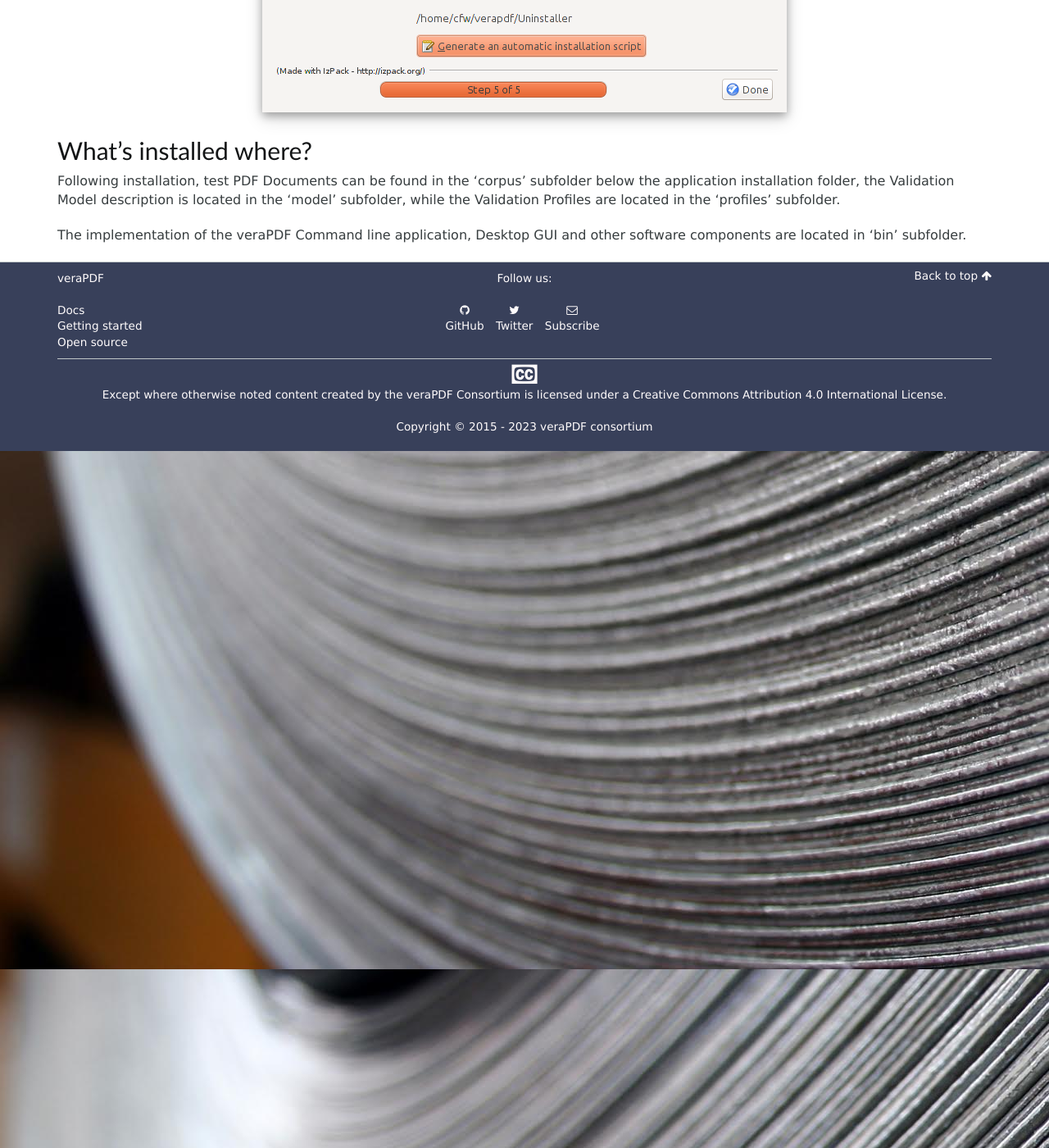
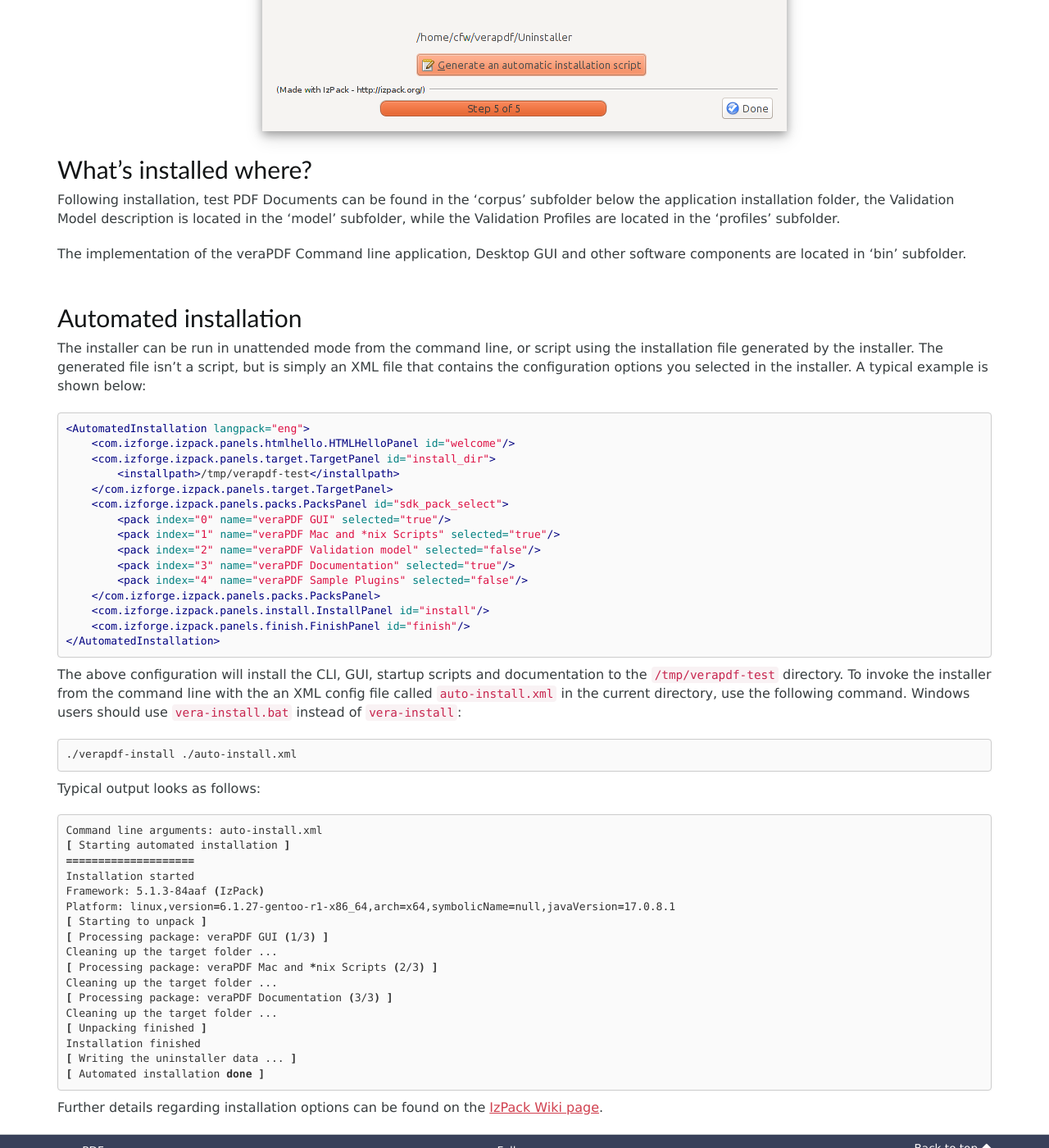
Before and after one commit to veraPDF/veraPDF.github.io, a Jekyll site: the page built from install/index.md, in a window 1280 px wide and 1400 px high, scrolled down 3729 px. Shown: the whole window at 82% size. Built offline with Jekyll 4.4.1, drawn with Linux system fonts in a browser that asks for light colours; nearby versions of some CDN libraries; some of the changed text lies outside the part shown.

Commit message:
FEAT: Automated install instructions.

````diff
--- a/install/index.md
+++ b/install/index.md
@@ -3,8 +3,8 @@ layout: page
 title: Installing veraPDF
 ---
 
-Downloading the Installer
--------------------------
+## Downloading the Installer
+
 There are currently two versions of veraPDF:
 
 - the veraPDF Greenfield implementation built around a bespoke PDF parser and
@@ -26,11 +26,12 @@ This gives four possible downloads:
 {:.table }
 
 ### Verifying the installer download
+
 If you want to verify your download for security and integrity then first download the GPG signature file into the same directory as the installer zip. You'll need a copy of our GPG key. You can get it [from our downloads site](https://software.verapdf.org/keys/KEY) or from a keyserver:
 <kbd>gpg --keyserver keyserver.ubuntu.com --recv 78B17FE7</kbd>. Once the key is imported you can use it to verify the zip archive with the signature, e.g. <kbd>gpg --verify verapdf-installer.zip.asc</kbd>.The public key fingerprint is `13DD 102B 4DD6 9354 D12D E5A8 3184 8632 78B1 7FE7`.
 
-What's in the installer?
-------------------------
+## What's in the installer?
+
 All versions of the installer are provided as a zip file that contains:
 
 - the Java installer and application as a single jar file,
@@ -46,39 +47,44 @@ resources, including:
 - test PDF Documents; and
 - the veraPDF Validation Profiles.
 
-Using the veraPDF installer
----------------------------
+## Using the veraPDF installer
+
 The installer simply unpacks components from the installer package to the local
 computer. It consists of five steps:
 
 ### 1: About veraPDF
+
 The first tells you which version of the software you're installing:
 
 ![veraPDF Installer folder selection screen](/images/installer/screen1.png "veraPDF installer step 1 of 5"){: .img-responsive .center-block}
 
 ### 2: Choose installation location
+
 At step two, you can specify the installation folder:
 
 ![veraPDF Installer folder selection screen](/images/installer/screen2.png "veraPDF installer step 2 of 5"){: .img-responsive .center-block}
 
 ### <a name="step3"></a>3: Select components
+
 Screen three allows you to select the components to be installed:
 
 ![veraPDF Installer pack selection screen](/images/installer/screen3.png "veraPDF installer step 3 of 5"){: .img-responsive .center-block}
 
 ### 4: Installation
+
 The fourth stage installs the selected components to the chosen location:
 
 ![veraPDF Installer pack selection screen](/images/installer/screen4.png "veraPDF installer step 4 of 5"){: .img-responsive .center-block}
 
 ### 5: Generate installation script
+
 It is possible to generate an installation script that can be used to repeat
-the installation on another computer:
+the installation on another computer, see [Automated installation](#autoinstall) below:
 
 ![veraPDF Installer script screen](/images/installer/screen5.png "veraPDF installer step 4 of 5"){: .img-responsive .center-block}
 
-What's installed where?
------------------------
+## What's installed where?
+
 Following installation, test PDF Documents can be found in the ‘corpus’ subfolder
 below the application installation folder, the Validation Model description is
 located in the ‘model’ subfolder, while the Validation Profiles are located in
@@ -86,3 +92,60 @@ the ‘profiles’ subfolder.
 
 The implementation of the veraPDF Command line application, Desktop GUI and
 other software components are located in ‘bin’ subfolder.
+
+<a id="autoinstall" name="autoinstall"/>
+
+## Automated installation
+
+The installer can be run in unattended mode from the command line, or script using the installation file generated by the installer.
+The generated file isn't a script, but is simply an XML file that contains the configuration options you selected in the installer.
+A typical example is shown below:
+
+```xml
+<AutomatedInstallation langpack="eng">
+    <com.izforge.izpack.panels.htmlhello.HTMLHelloPanel id="welcome"/>
+    <com.izforge.izpack.panels.target.TargetPanel id="install_dir">
+        <installpath>/tmp/verapdf-test</installpath>
+    </com.izforge.izpack.panels.target.TargetPanel>
+    <com.izforge.izpack.panels.packs.PacksPanel id="sdk_pack_select">
+        <pack index="0" name="veraPDF GUI" selected="true"/>
+        <pack index="1" name="veraPDF Mac and *nix Scripts" selected="true"/>
+        <pack index="2" name="veraPDF Validation model" selected="false"/>
+        <pack index="3" name="veraPDF Documentation" selected="true"/>
+        <pack index="4" name="veraPDF Sample Plugins" selected="false"/>
+    </com.izforge.izpack.panels.packs.PacksPanel>
+    <com.izforge.izpack.panels.install.InstallPanel id="install"/>
+    <com.izforge.izpack.panels.finish.FinishPanel id="finish"/>
+</AutomatedInstallation>
+```
+
+The above configuration will install the CLI, GUI, startup scripts and documentation to the `/tmp/verapdf-test` directory.
+To invoke the installer from the command line with the an XML config file called `auto-install.xml` in the current directory, use the following command. Windows users should use `vera-install.bat` instead of `vera-install`:
+
+```bash
+./verapdf-install ./auto-install.xml
+```
+
+Typical output looks as follows:
+
+```bash
+Command line arguments: auto-install.xml
+[ Starting automated installation ]
+====================
+Installation started
+Framework: 5.1.3-84aaf (IzPack)
+Platform: linux,version=6.1.27-gentoo-r1-x86_64,arch=x64,symbolicName=null,javaVersion=17.0.8.1
+[ Starting to unpack ]
+[ Processing package: veraPDF GUI (1/3) ]
+Cleaning up the target folder ...
+[ Processing package: veraPDF Mac and *nix Scripts (2/3) ]
+Cleaning up the target folder ...
+[ Processing package: veraPDF Documentation (3/3) ]
+Cleaning up the target folder ...
+[ Unpacking finished ]
+Installation finished
+[ Writing the uninstaller data ... ]
+[ Automated installation done ]
+```
+
+Further details regarding installation options can be found on the [IzPack Wiki page](https://izpack.atlassian.net/wiki/spaces/IZPACK/pages/42663940/Installation+Modes).
````
